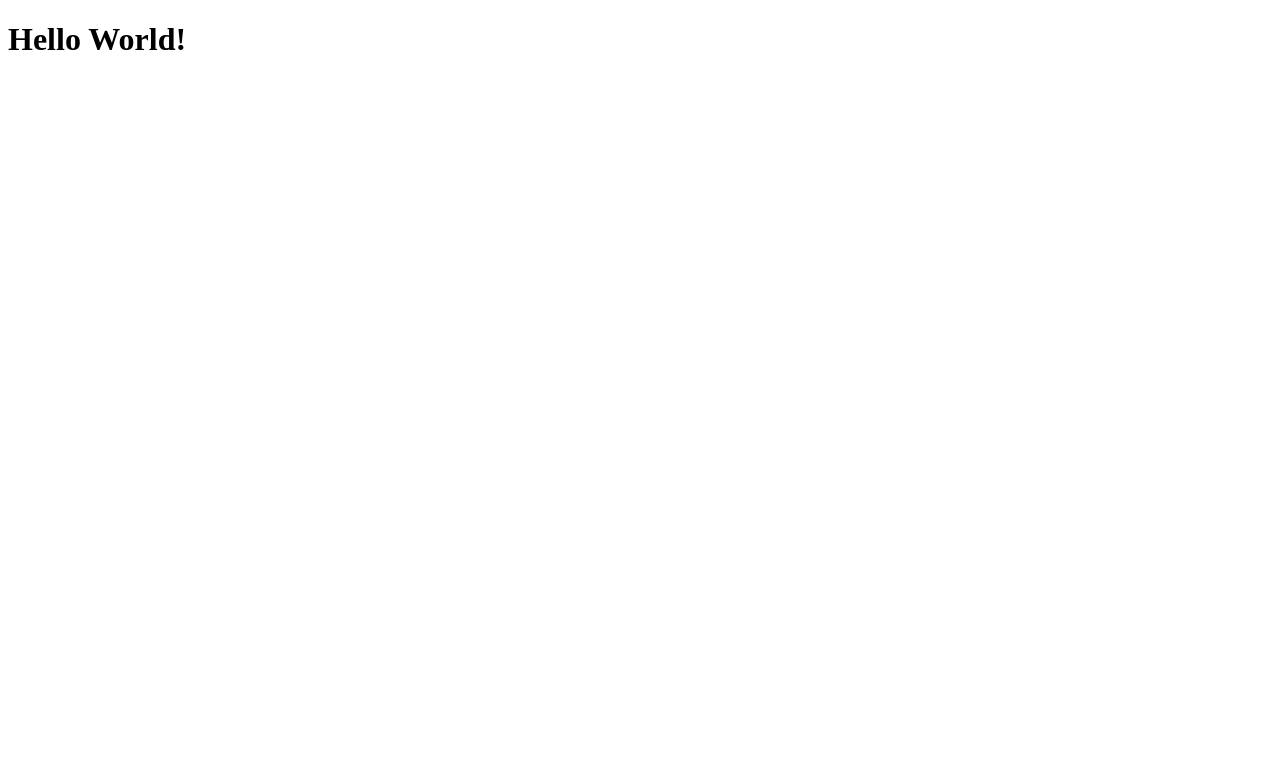
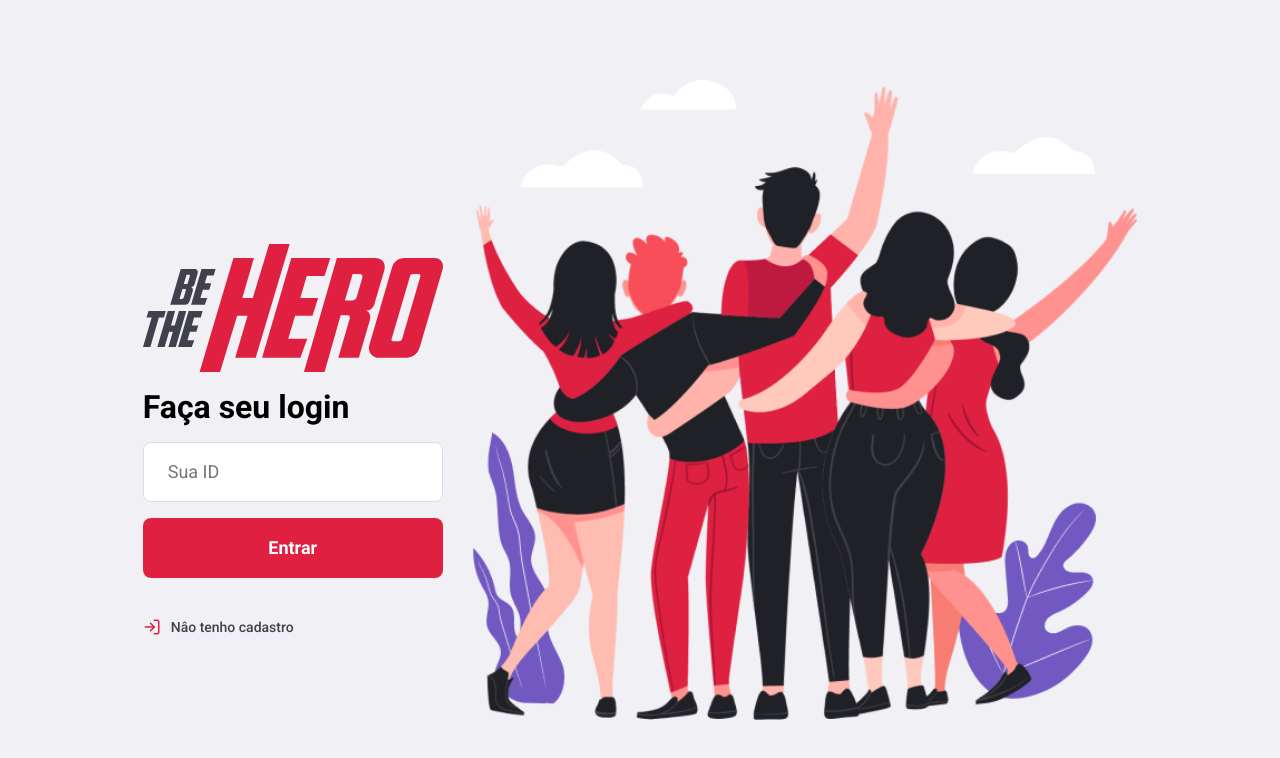
Before and after one commit to thenriquedb/Semana-OmniStack-11, a React (Create React App) app in the folder frontend/: page / in a window 1280 px wide. Shown: the top 758 px of the page. Built offline with nearby package versions, Linux system fonts and the light colour scheme.

Commit message:
Pagina de login finalizada

```diff
--- a/frontend/package.json
+++ b/frontend/package.json
@@ -8,7 +8,9 @@
     "@testing-library/user-event": "^7.1.2",
     "react": "^16.13.1",
     "react-dom": "^16.13.1",
-    "react-scripts": "3.4.1"
+    "react-icons": "^3.9.0",
+    "react-scripts": "3.4.1",
+    "styled-components": "^5.0.1"
   },
   "scripts": {
     "start": "react-scripts start",
--- a/frontend/public/index.html
+++ b/frontend/public/index.html
@@ -10,20 +10,10 @@
       content="Web site created using create-react-app"
     />
     <link rel="apple-touch-icon" href="%PUBLIC_URL%/logo192.png" />
-    <!--
-      manifest.json provides metadata used when your web app is installed on a
-      user's mobile device or desktop. See https://developers.google.com/web/fundamentals/web-app-manifest/
-    -->
+
     <link rel="manifest" href="%PUBLIC_URL%/manifest.json" />
-    <!--
-      Notice the use of %PUBLIC_URL% in the tags above.
-      It will be replaced with the URL of the `public` folder during the build.
-      Only files inside the `public` folder can be referenced from the HTML.
+    <link href="https://fonts.googleapis.com/css?family=Roboto:400,500,700&display=swap" rel="stylesheet">
 
-      Unlike "/favicon.ico" or "favicon.ico", "%PUBLIC_URL%/favicon.ico" will
-      work correctly both with client-side routing and a non-root public URL.
-      Learn how to configure a non-root public URL by running `npm run build`.
-    -->
     <title>React App</title>
   </head>
   <body>
--- a/frontend/src/App.js
+++ b/frontend/src/App.js
@@ -1,10 +1,13 @@
 import React from 'react';
+import GlobalStyles from './styles/global';
+import Login from './pages/Login';
 
 function App() {
   return (
-    <div>
-      <h1>Hello World! </h1>
-    </div>
+    <>
+      <Login />
+      <GlobalStyles />
+    </>
   );
 }
 
--- /dev/null
+++ b/frontend/src/pages/Login/index.js
@@ -0,0 +1,25 @@
+import React from 'react';
+import { FiLogIn } from 'react-icons/fi';
+
+import { Container, Form, HeroesImg } from './styles';
+import logoImg from '../../assets/logo.svg';
+import heroesImg from '../../assets/heroes.png';
+
+export default function Login() {
+  return (
+    <Container>
+      <Form>
+        <img src={logoImg} alt="Be The Hero" />
+        <h1> Faça seu login</h1>
+
+        <input type="text" placeholder="Sua ID" />
+        <button type="button"> Entrar </button>
+        <a href="#">
+          <FiLogIn size={18} color="#e02041" />
+          Nâo tenho cadastro
+        </a>
+      </Form>
+      <HeroesImg src={heroesImg} alt="Heroes" />
+    </Container>
+  );
+}
--- /dev/null
+++ b/frontend/src/pages/Login/styles.js
@@ -0,0 +1,60 @@
+import styled from 'styled-components';
+import device from '../../styles/devices';
+
+export const Container = styled.div`
+  height: 100vh;
+  width: 100%;
+  max-width: 1128px;
+  margin: 0 auto;
+  display: flex;
+  justify-content: center;
+  align-items: center;
+
+  @media ${device.mobile} {
+    flex-direction: column;
+    padding: 60px 10px;
+  }
+`;
+
+export const Form = styled.form`
+  width: 100%;
+  max-width: 300px;
+  margin-right: 30px;
+  display: flex;
+  flex-direction: column;
+  margin-top: 10vh;
+
+  h1 {
+    font-size: 4vh;
+    margin: 2vh 0;
+  }
+
+  a {
+    display: flex;
+    align-items: center;
+    margin-top: 40px;
+    color: #41414d;
+    font-weight: 500;
+
+    svg {
+      margin-right: 10px;
+    }
+  }
+
+  @media ${device.mobile} {
+    margin-right: 0;
+
+    h1 {
+      text-align: center;
+    }
+  }
+`;
+
+export const HeroesImg = styled.img`
+  src: ${(props) => props.src};
+  height: 80vh;
+
+  @media ${device.mobile} {
+    height: 40vh;
+  }
+`;
--- /dev/null
+++ b/frontend/src/styles/devices.js
@@ -0,0 +1,20 @@
+const size = {
+  mobileS: '320px',
+  mobileM: '375px',
+  mobileL: '425px',
+  tablet: '768px',
+  laptop: '1024px',
+  laptopL: '1440px',
+  desktop: '2560px',
+};
+
+const device = {
+  mobile: `(max-width: ${size.mobileL})`,
+  tablet: `(max-width: ${size.tablet})`,
+  laptop: `(max-width: ${size.laptop})`,
+  laptopL: `(max-width: ${size.laptopL})`,
+  desktop: `(max-width: ${size.desktop})`,
+  desktopL: `(max-width: ${size.desktop})`,
+};
+
+export default device;
--- /dev/null
+++ b/frontend/src/styles/global.js
@@ -0,0 +1,66 @@
+import { createGlobalStyle } from 'styled-components';
+
+export default createGlobalStyle`
+  * {
+    margin: 0;
+    padding: 0;
+    outline: 0;
+    box-sizing: border-box;
+  }
+
+  a {
+    text-decoration: none;
+    font-weight: bold;
+    transition: opacity 0.2s;
+
+    &:hover {
+      opacity: 0.8;
+    }
+  }
+
+  html, body, #root {
+    height: 100%;
+    font-family: 'Roboto', sans-serif;
+    font-size: 14px;
+    font-weight: 400;
+    background-color: #f0f0f5;
+    -webkit-font-smoothing: antialiased
+  }
+
+  body, input, textarea, button {
+    font-family: 'Roboto', sans-serif;
+    font-size: 18px;
+    font-weight: 400;
+  }
+
+  button {
+    cursor: pointer;
+    width: 100%;
+    height: 60px;
+    border: none;
+    border-radius: 8px;
+    font-weight: bold;
+    margin-top: 16px;
+    display: inline-block;
+    text-align: center;
+    text-decoration: none;
+    font-size: 18px;
+    line-height: 60px;
+    background-color: #e02041;
+    color:#fff;
+    transition: filter 0.2s;
+
+    &:hover{
+      filter: brightness(90%)
+    }
+  }
+
+form input {
+  width: 100%;
+  height: 60px;
+  color: #333;
+  border: 1px solid #dcdce6;
+  border-radius: 8px;
+  padding: 0 24px;
+}
+`;
```
Also changed, not shown: frontend/src/assets/heroes.png (added), frontend/src/assets/logo.svg (added).
